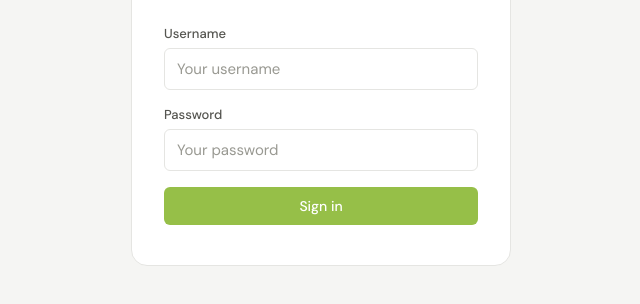
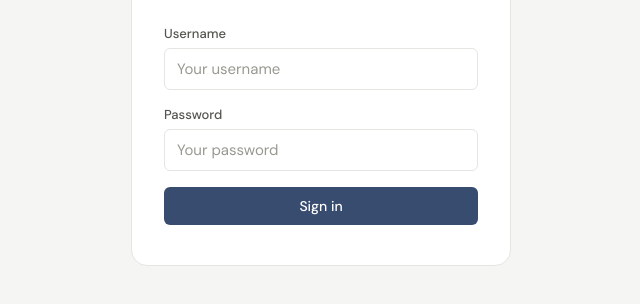
Before and after one commit to ataberkynt/sh_fulfillment_rerouting, a website: page public/index.html in a window 1280 px wide. Shown: the part 354-658 px from the top of the page, without its empty margins (319-959 px from the left). Drawn offline with Linux system fonts and the light colour scheme.

Commit message:
Update index.html

```diff
--- a/public/index.html
+++ b/public/index.html
@@ -8,7 +8,7 @@
   <style>
     *, *::before, *::after { box-sizing: border-box; margin: 0; padding: 0; }
     :root {
-      --green: #96BF48; --green-dark: #6d9031; --green-light: #f2f7ea;
+      --green: #384c70; --green-dark: #2a416b; --green-light: #f2f7ea;
       --bg: #f5f5f3; --surface: #fff; --border: #e5e5e2; --border-s: #c8c8c4;
       --text: #1a1a18; --text2: #555550; --text3: #999992;
       --danger: #d63b3b; --danger-bg: #fef2f2;
```
